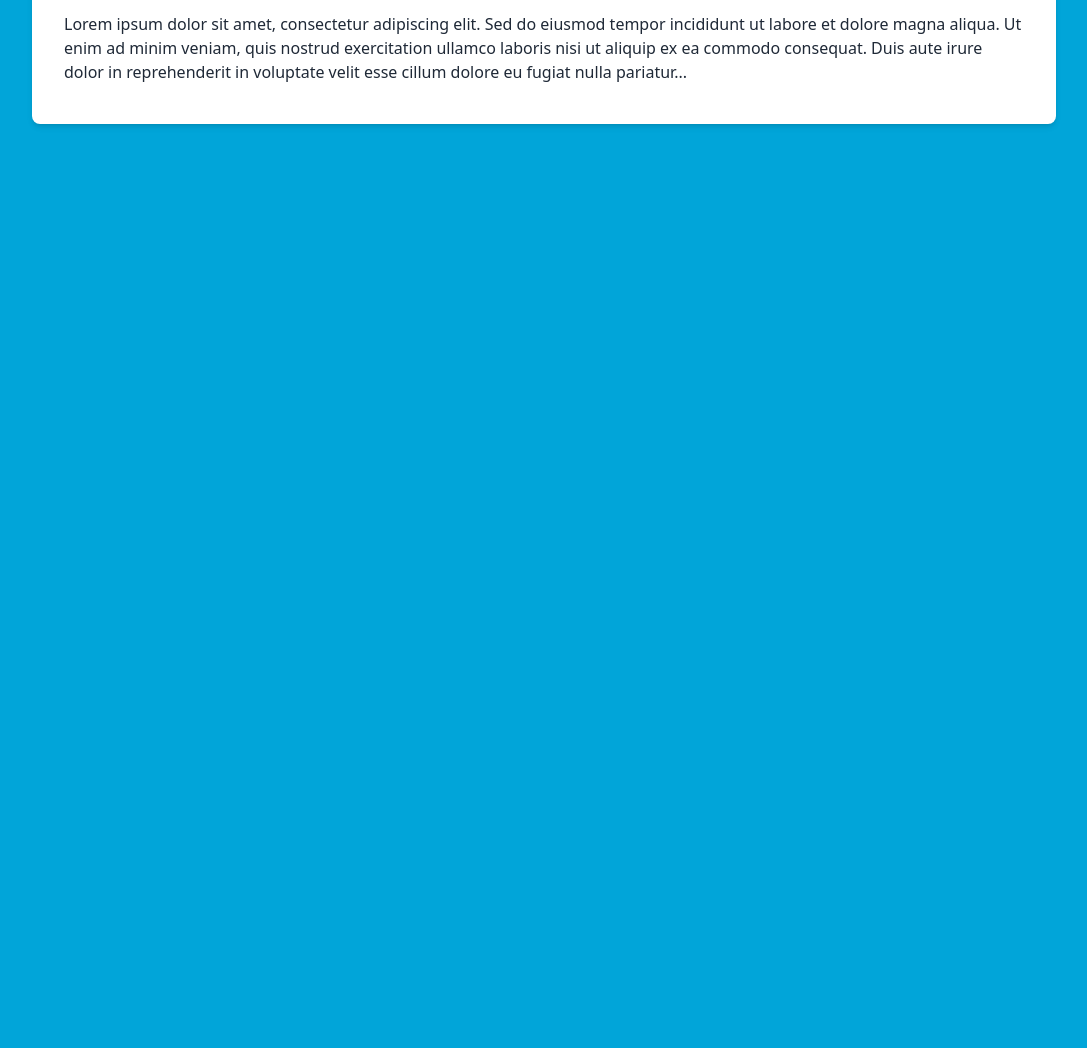
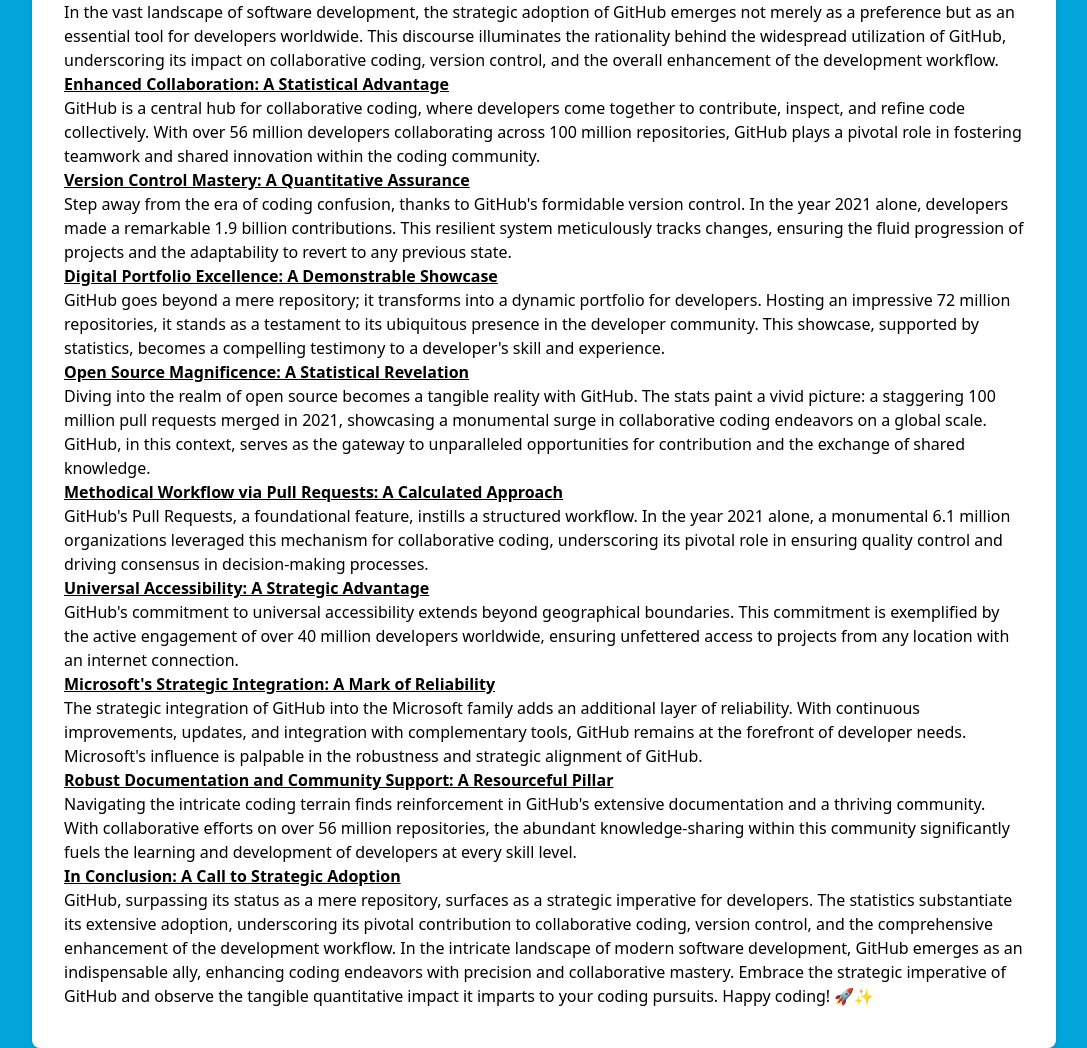
Before and after one commit to rishab-alt/Portfolio-Website, a plain HTML site: page Blog_Posts/Github.html in a window 1280 px wide. Shown: the part 468-1516 px from the top of the page, without its empty margins (96-1183 px from the left). Before the commit the page ends 800 px from the top, so only its background shows below. Drawn offline with nearby package versions, Linux system fonts and the light colour scheme.

Commit message:
github blog upload

```diff
--- a/Blog_Posts/Github.html
+++ b/Blog_Posts/Github.html
@@ -3,9 +3,9 @@
 <head>
     <meta charset="UTF-8">
     <meta name="viewport" content="width=device-width, initial-scale=1.0">
-    <title>Blog Post Title</title>
+    <link rel="icon" href="../images/Favicon.png" type="image/x-icon">
+    <title>Github</title>
     <script src="https://cdn.tailwindcss.com"></script>
-    <link rel="stylesheet" href="styles.css">
 </head>
 
     <body class="m-0 p-0 h-full bg-[#01a5d9]">
@@ -92,12 +92,30 @@
 
     <!-- Blog Post Content -->
     <div class="container mx-auto mt-8 max-w-screen-lg">
-        <article class="bg-white p-6 rounded-lg shadow-md blog-post relative flex flex-col items-center gap-3 px-8 py-10  rounded-3xl shadow-main border-t-8 border-t-[#89c5c7]">
+        <article class="bg-white p-6 rounded-lg shadow-md blog-post relative  flex-col  gap-3 px-8 py-10  shadow-main border-t-8 border-t-[#89c5c7]">
             <h1 class="text-3xl font-bold mb-4">Why you should use Github </h1>
-            <p class="text-gray-600 mb-4">Published on January 1, 2023 by Rishab Saddiq</p>
+            <p class="text-gray-600 mb-4">Published on January 1, 2024 by Rishab </p>
             <img src="../images/github.svg" alt="Post Image" class="mb-4 rounded-lg">
-            <p class="text-gray-800">Lorem ipsum dolor sit amet, consectetur adipiscing elit. Sed do eiusmod tempor incididunt ut labore et dolore magna aliqua. Ut enim ad minim veniam, quis nostrud exercitation ullamco laboris nisi ut aliquip ex ea commodo consequat. Duis aute irure dolor in reprehenderit in voluptate velit esse cillum dolore eu fugiat nulla pariatur...</p>
-            <!-- Additional content goes here -->
+            <strong ><h1 style="text-decoration: underline;">Introduction</h1></strong>
+            <h4>In the vast landscape of software development, the strategic adoption of GitHub emerges not merely as a preference but as an essential tool for developers worldwide. This discourse illuminates the rationality behind the widespread utilization of GitHub, underscoring its impact on collaborative coding, version control, and the overall enhancement of the development workflow.</h4>
+            <strong><h1 style="text-decoration: underline;">Enhanced Collaboration: A Statistical Advantage</h1></strong>
+            <h4>GitHub is a central hub for collaborative coding, where developers come together to contribute, inspect, and refine code collectively. With over 56 million developers collaborating across 100 million repositories, GitHub plays a pivotal role in fostering teamwork and shared innovation within the coding community.</h4>
+            <strong><h1 style="text-decoration: underline;">Version Control Mastery: A Quantitative Assurance</h1></strong>
+            <h4>Step away from the era of coding confusion, thanks to GitHub's formidable version control. In the year 2021 alone, developers made a remarkable 1.9 billion contributions. This resilient system meticulously tracks changes, ensuring the fluid progression of projects and the adaptability to revert to any previous state.</h4>
+            <strong><h1 style="text-decoration: underline;">Digital Portfolio Excellence: A Demonstrable Showcase</h1></strong>
+            <h4>GitHub goes beyond a mere repository; it transforms into a dynamic portfolio for developers. Hosting an impressive 72 million repositories, it stands as a testament to its ubiquitous presence in the developer community. This showcase, supported by statistics, becomes a compelling testimony to a developer's skill and experience.</h4>
+            <strong><h1 style="text-decoration: underline;">Open Source Magnificence: A Statistical Revelation</h1></strong>
+            <h4>Diving into the realm of open source becomes a tangible reality with GitHub. The stats paint a vivid picture: a staggering 100 million pull requests merged in 2021, showcasing a monumental surge in collaborative coding endeavors on a global scale. GitHub, in this context, serves as the gateway to unparalleled opportunities for contribution and the exchange of shared knowledge.</h4>
+            <strong><h1 style="text-decoration: underline;">Methodical Workflow via Pull Requests: A Calculated Approach</h1></strong>
+            <h4>GitHub's Pull Requests, a foundational feature, instills a structured workflow. In the year 2021 alone, a monumental 6.1 million organizations leveraged this mechanism for collaborative coding, underscoring its pivotal role in ensuring quality control and driving consensus in decision-making processes.</h4>
+            <strong><h1 style="text-decoration: underline;">Universal Accessibility: A Strategic Advantage</h1></strong>
+            <h4>GitHub's commitment to universal accessibility extends beyond geographical boundaries. This commitment is exemplified by the active engagement of over 40 million developers worldwide, ensuring unfettered access to projects from any location with an internet connection.</h4>
+            <strong><h1 style="text-decoration: underline;">Microsoft's Strategic Integration: A Mark of Reliability</h1></strong>
+            <h4>The strategic integration of GitHub into the Microsoft family adds an additional layer of reliability. With continuous improvements, updates, and integration with complementary tools, GitHub remains at the forefront of developer needs. Microsoft's influence is palpable in the robustness and strategic alignment of GitHub.</h4>
+            <strong><h1 style="text-decoration: underline;">Robust Documentation and Community Support: A Resourceful Pillar</h1></strong>
+            <h4>Navigating the intricate coding terrain finds reinforcement in GitHub's extensive documentation and a thriving community. With collaborative efforts on over 56 million repositories, the abundant knowledge-sharing within this community significantly fuels the learning and development of developers at every skill level.</h4>
+            <strong><h1 style="text-decoration: underline;">In Conclusion: A Call to Strategic Adoption</h1></strong>
+            <h4>GitHub, surpassing its status as a mere repository, surfaces as a strategic imperative for developers. The statistics substantiate its extensive adoption, underscoring its pivotal contribution to collaborative coding, version control, and the comprehensive enhancement of the development workflow. In the intricate landscape of modern software development, GitHub emerges as an indispensable ally, enhancing coding endeavors with precision and collaborative mastery. Embrace the strategic imperative of GitHub and observe the tangible quantitative impact it imparts to your coding pursuits. Happy coding! 🚀✨</h4>
         </article>
     </div>
 
```
Also changed, not shown: Blog.html (+1 -1 lines), contact.html (indentation only).
